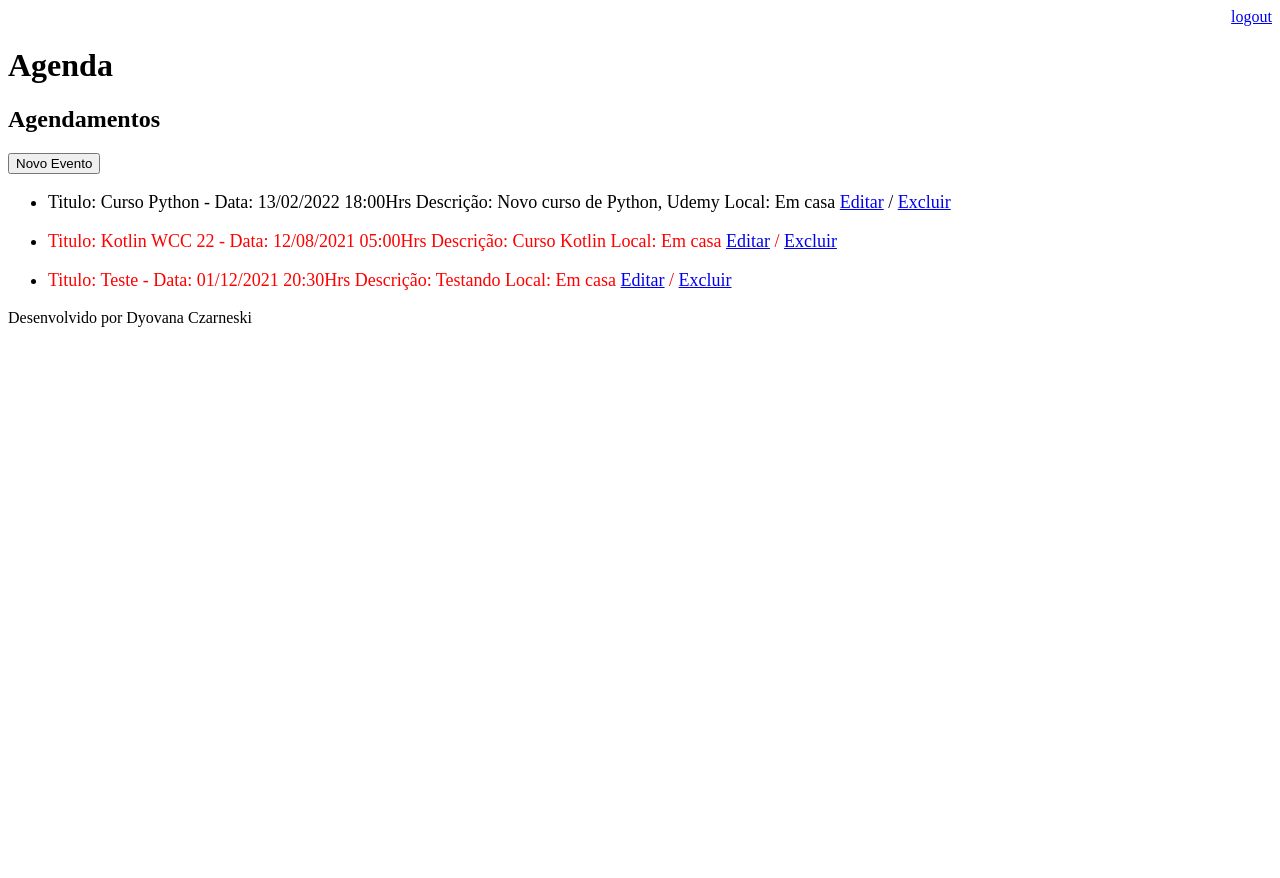
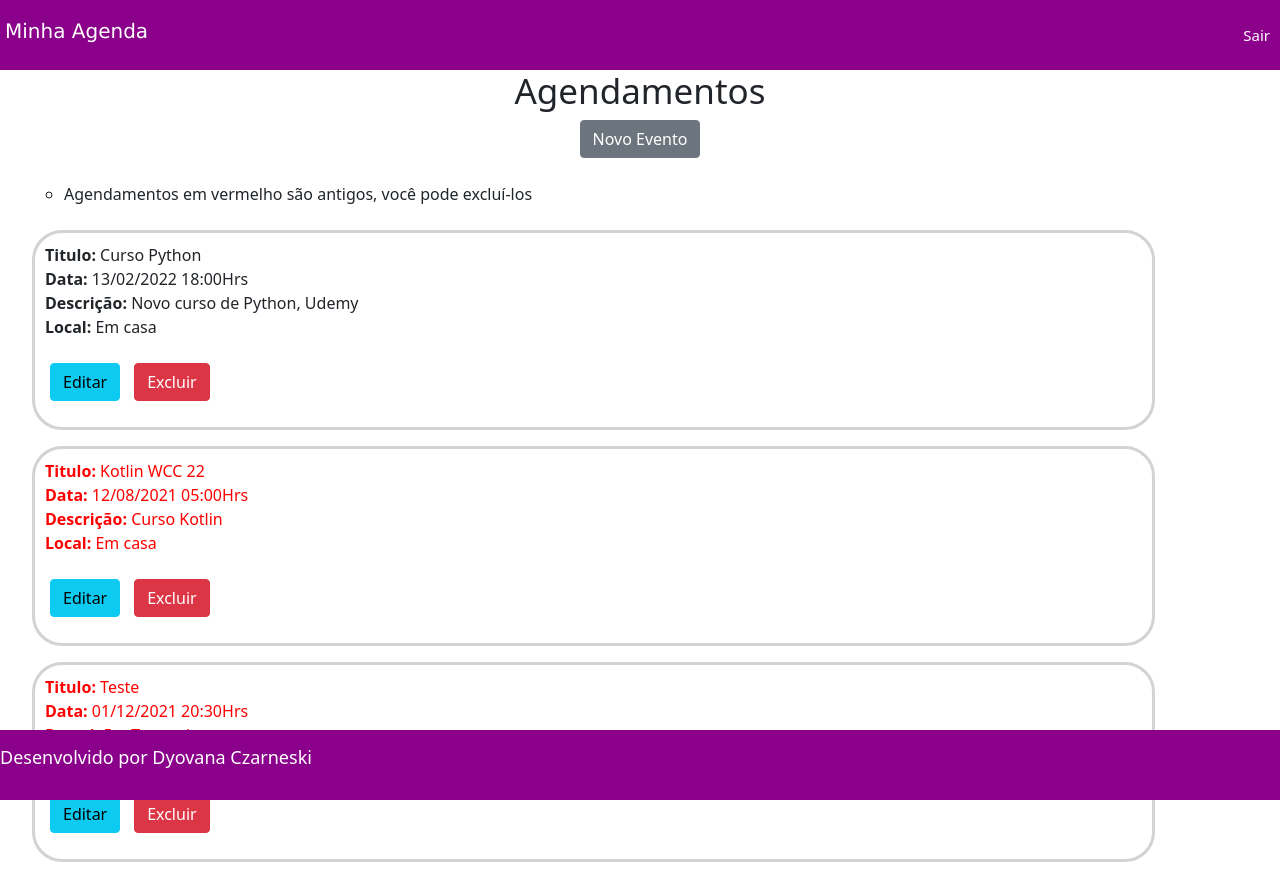
Before and after one commit to Dyovana/agenda, a Django app: page /agenda/ in a window 1280 px wide. Before the commit the page ends 327 px from the top, so only its background shows below. Run offline with Django 3.2, Linux system fonts and the light colour scheme; a user stored in the database is signed in; data comes from the database, SQL or seed files in the repository; both versions use the stored data as it was after the commit.

Commit message:
Estilizando

```diff
--- a/agenda/settings.py
+++ b/agenda/settings.py
@@ -121,6 +121,12 @@ USE_TZ = False
 
 STATIC_URL = '/static/'
 
+# Arquivos estáticos
+STATICFILES_DIRS = [
+    BASE_DIR / "static",
+    '/var/www/static/',
+]
+
 # Default primary key field type
 # https://docs.djangoproject.com/en/3.2/ref/settings/#default-auto-field
 
--- a/core/views.py
+++ b/core/views.py
@@ -49,6 +49,7 @@ def lista_eventos(request):
     dados = {'eventos': eventos}
 
     return render(request, 'agenda.html', dados)
+
 
 @login_required(login_url='/login/')
 def evento(request):
--- /dev/null
+++ b/static/css/agenda.css
@@ -0,0 +1,19 @@
+.btn{
+    height: 38px;
+}
+
+#dados{
+    width: 90%;
+    border-radius: 30px;
+    border: 3px solid #d3d3d3;
+    padding: 10px;
+}
+
+#content{
+    background-color: #8B008B;
+
+}
+
+.lista{
+    list-style: none;
+}
--- /dev/null
+++ b/static/css/footer.css
@@ -0,0 +1,14 @@
+#footer{
+    background-color: #8B008B;
+    height: 70px;
+    width: 100%;
+
+    position: absolute;
+    bottom:0;
+
+    display: flex;
+    align-items: center;
+    color: white;
+    font-size: 18px;
+
+}
--- /dev/null
+++ b/static/css/header.css
@@ -0,0 +1,27 @@
+*{
+    border:0;
+    padding:0;
+    margin:0;
+}
+
+#header{
+    background-color: #8B008B;
+    height: 70px;
+    display: flex;
+    padding: 5px;
+    justify-content: space-between;
+    align-items: center;
+}
+
+#titulo{
+    color:white;
+    font-family: verdana, Tahoma, sans-serif;
+    font-size: 20px;
+}
+
+a{
+    color: white;
+    text-decoration: none;
+    font-size: 15px;
+    padding: 5px;
+}
--- a/template/agenda.html
+++ b/template/agenda.html
@@ -1,29 +1,48 @@
 <!-- Extendendo o conteúdo do model-pahe.html  -->
 {% extends "model-page.html"%}
 
+    {% block content %}
 
-    {% block content %}
-        <h2>Agendamentos</h2>
+        <!-- Lê arquivos estaticos  -->
+        {% load static %}
+        <link href="{% static 'css/agenda.css' %}" rel="stylesheet">
+
+        <h2 align="center" style="font-size: 35px;">Agendamentos</h2>
+        <div align="center">
                 <a href="evento/">
-            <button type="button">Novo Evento</button>
+                    <button type="button" class="btn btn-secondary">Novo Evento</button><br>
                 </a>
+        </div><br>
 
-        <ul style="font-size: 18px">
+
+        <div>
+
+            <ul class="lista">
+                <ul>
+                    <li>Agendamentos em vermelho são antigos, você pode excluí-los </li>
+                </ul><br>
+
                 {% for evento in eventos %} <!-- Comandos de Pyhon dentro de chaves -->
+
                  <li>
-                <div style={% if evento.get_evento_atrasado %}
-                 "color:red"
-                 {% endif %}>
-                    Titulo: {{evento.titulo}} - Data: {{evento.get_data_evento}}
-                    Descrição: {{evento.descricao}}
-                    Local: {{evento.local}}
+                    <div id="dados" style={% if evento.get_evento_atrasado %} "color:red" {% endif %}>
+                        <b>Titulo: </b>{{evento.titulo}} <br>
+                        <b>Data: </b>{{evento.get_data_evento}}<br>
+                        <b>Descrição: </b>{{evento.descricao}}<br>
+                        <b>Local: </b>{{evento.local}}<br>
+                        <br>
 
-                    <a href="evento/?id={{evento.id}}">Editar</a> /
-                    <a href="evento/delete/{{ evento.id}}/">Excluir</a>
+                        <a href="evento/?id={{evento.id}}">
+                            <button type="button" class="btn btn-info">Editar</button>
+                        </a>
+                        <a href="evento/delete/{{ evento.id}}/">
+                            <button type="button" class="btn btn-danger">Excluir</button>
+                        </a>
+                        <p></p>
                     </div>
+                     <p></p>
                  </li>
-            <p>
-
                 {% endfor %}
             </ul>
+        </div>
     {% endblock %}
--- a/template/model-footer.html
+++ b/template/model-footer.html
@@ -1 +1,7 @@
-<p>Desenvolvido por Dyovana Czarneski</p>
+{% load static %}
+<link href="{% static 'css/footer.css' %}" rel="stylesheet">
+
+
+<div id="footer">
+    <p> Desenvolvido por Dyovana Czarneski</p>
+</div>
--- a/template/model-header.html
+++ b/template/model-header.html
@@ -1,8 +1,20 @@
+{% load static %}
+    <meta charset="UTF-8">
+    <!-- Bootstrap CDN - CSS -->
+    <link rel="stylesheet" href="https://cdn.jsdelivr.net/npm/bootstrap@5.1.3/dist/css/bootstrap.min.css" integrity="sha384-1BmE4kWBq78iYhFldvKuhfTAU6auU8tT94WrHftjDbrCEXSU1oBoqyl2QvZ6jIW3" crossorigin="anonymous">
+    <link href="{% static 'css/header.css' %}" rel="stylesheet">
 
-    <meta charset="UTF-8">
     <title>Agenda</title>
-    <div align="right">
-        <a href="/logout">logout</a>
+
+    <div id="header">
+        <div align="left">
+            <h2 id="titulo">Minha Agenda</h2>
+        </div>
+        <div>
+            <a href="/logout">Sair</a>
+        </div>
     </div>
 
-    <h1>Agenda</h1>
+
+    <!-- Bootstrap CDN - JavaScript Bundle -->
+    <script src="https://cdn.jsdelivr.net/npm/bootstrap@5.1.3/dist/js/bootstrap.bundle.min.js" integrity="sha384-ka7Sk0Gln4gmtz2MlQnikT1wXgYsOg+OMhuP+IlRH9sENBO0LRn5q+8nbTov4+1p" crossorigin="anonymous"></script>
```
Also changed, not shown: static/css/evento.css (added, +23 -0 lines), static/css/login.css (added, +23 -0 lines), template/evento.html (+18 -12 lines), template/login.html (+9 -6 lines), core/models.py (line endings or trailing spaces), db.sqlite3. Lines whose indentation alone changed are shown as unchanged.
